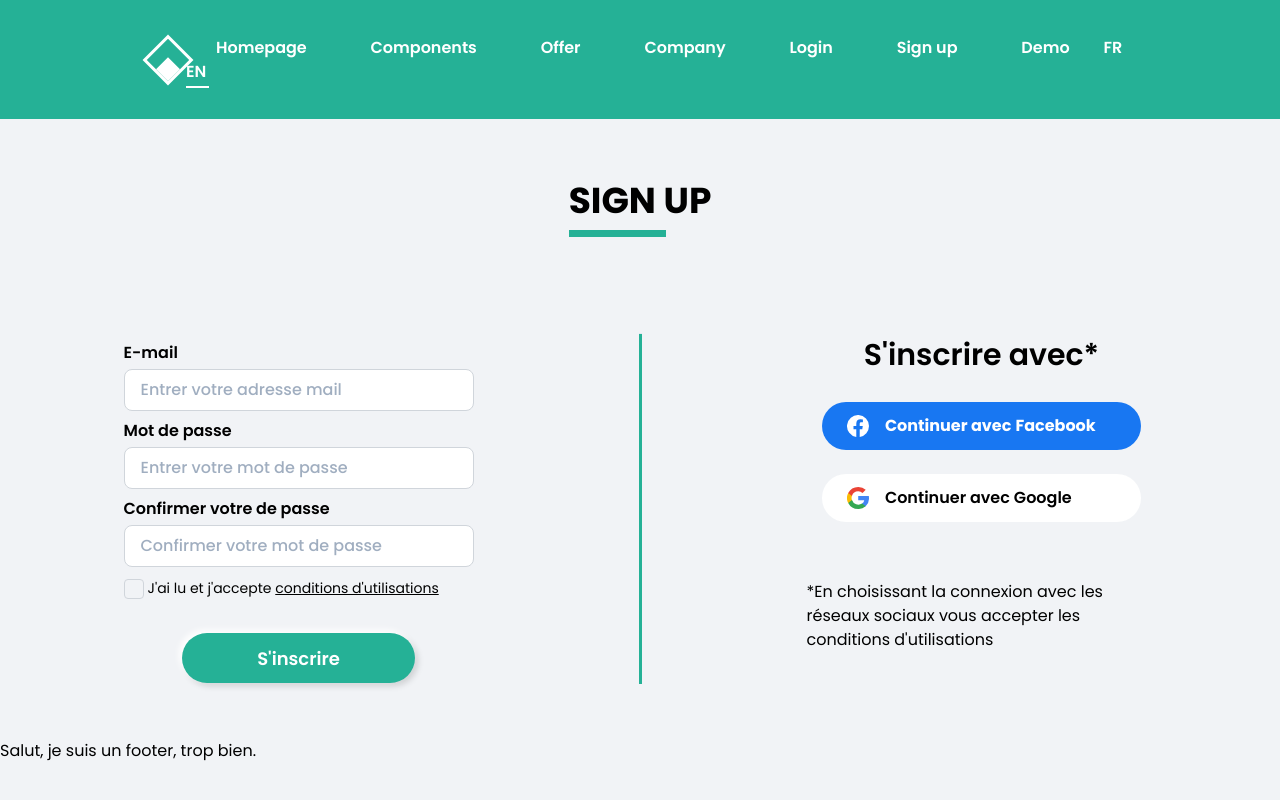
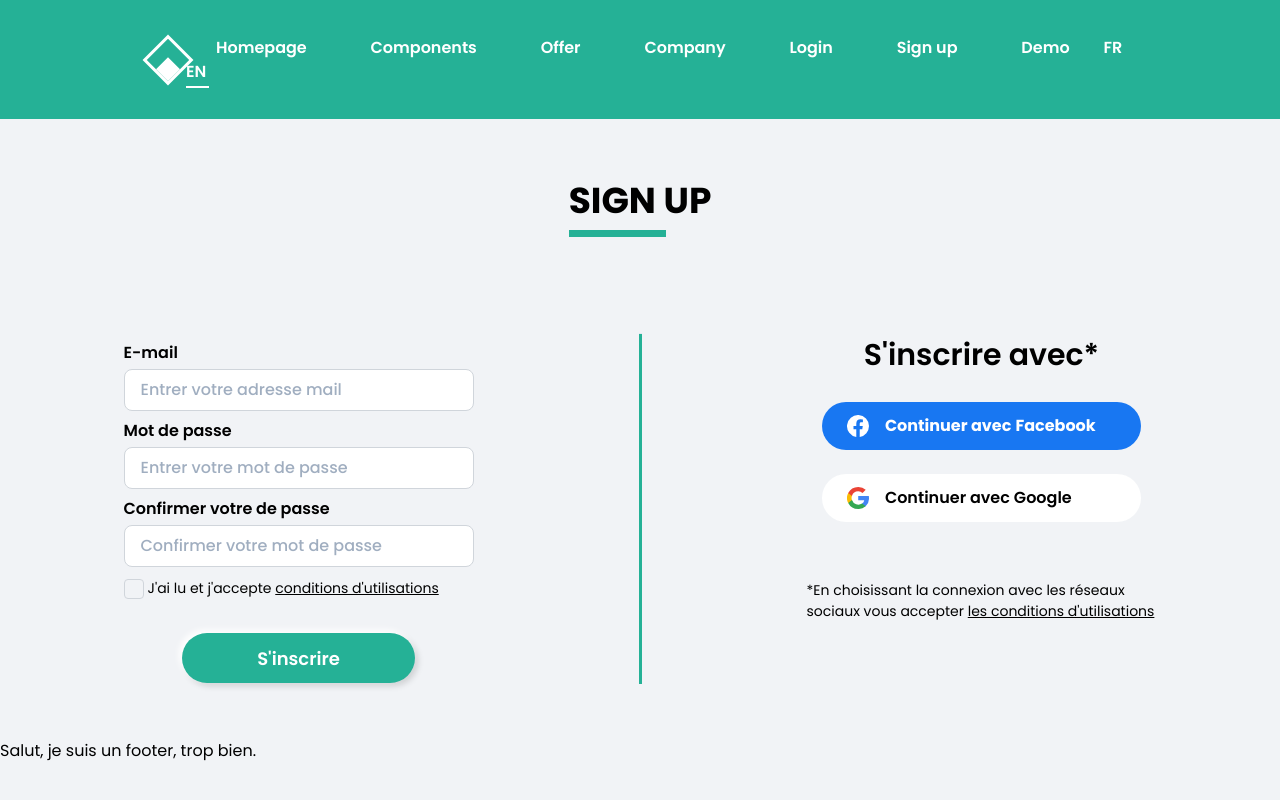
Before and after one commit to TCM-dev/fairway-corner, a Nuxt app: page /sign_up in a window 1280 px wide. Shown: the top 800 px of the page. Built offline with nearby package versions, Linux system fonts and the light colour scheme.

Commit message:
fin sign_in sign_up

```diff
--- a/pages/sign_in.vue
+++ b/pages/sign_in.vue
@@ -37,7 +37,7 @@
         <!-- </div> -->
       </section>
     </div>
-    <p class="second-custom-width">
+    <p class="second-custom-width text-center">
       * En vous connectant, vous acceptez nos Conditions d’utilisation et de
       recevoir des e-mails et actualités FairWay Corner et vous reconnaissez
       avoir lu notre Politique de confidentialité. Vous acceptez également
--- a/pages/sign_up.vue
+++ b/pages/sign_up.vue
@@ -42,9 +42,9 @@
           Google
         </button>
         <!-- </div> -->
-        <p class="second-custom-width">
+        <p class="second-custom-width text-sm">
           *En choisissant la connexion avec les réseaux sociaux vous accepter
-          les conditions d'utilisations
+          <nuxt-link to="/" class="underline">les conditions d'utilisations</nuxt-link>
         </p>
       </section>
     </div>
```
